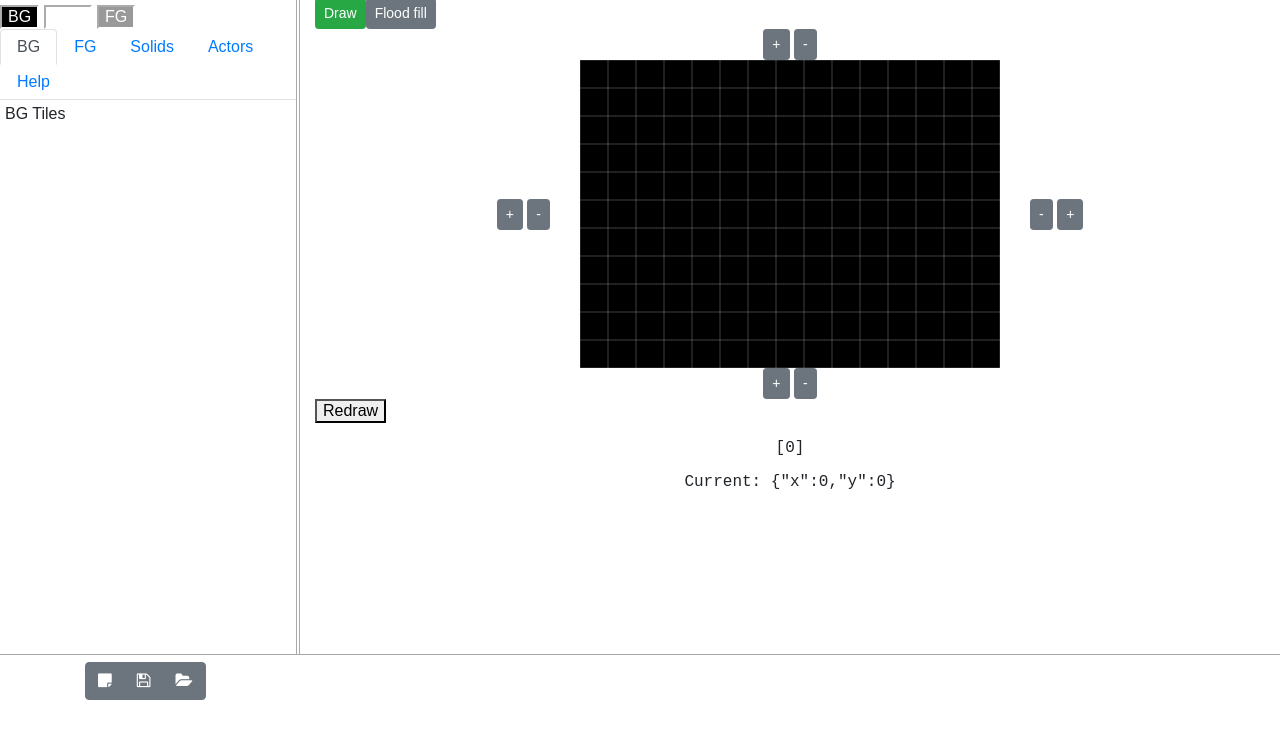
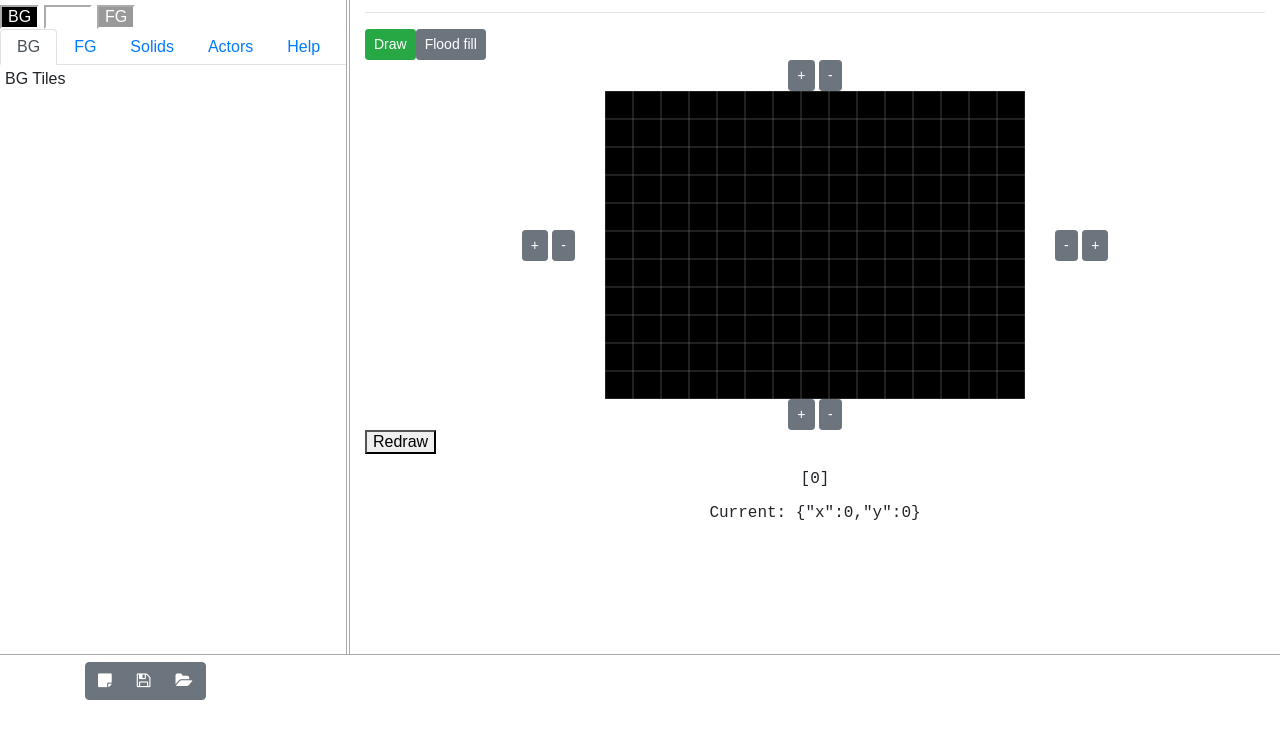
Before and after one commit to rafadelahoz/c64ed, an Electron app: page index.html in a window 1280 px wide. Shown: the part 66-814 px from the top of the page. Drawn offline with nearby package versions, Linux system fonts and the light colour scheme; no server answers.

Commit message:
Longer sidebar, fixed dependencies

```diff
--- a/css/style.css
+++ b/css/style.css
@@ -13,8 +13,8 @@ body {
 }
 
 #sidebar {
-    min-width: 300px;
-    max-width: 300px;
+    min-width: 350px;
+    max-width: 350px;
     min-height: 90vh;
     max-height: 90vh;
 }
```
Also changed, not shown: package.json (+6 -1 lines), 1 other file.
